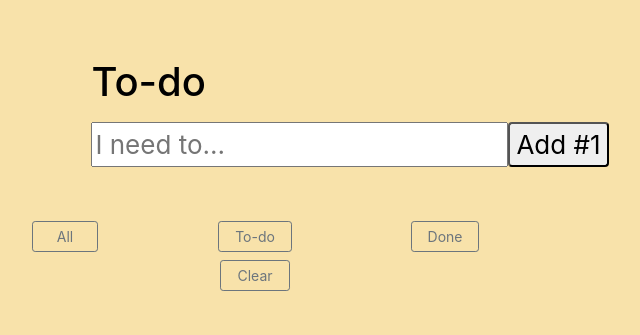
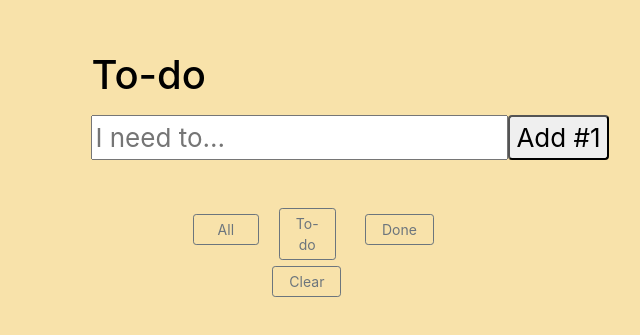
Before and after one commit to hayden-nesbit/to-do-list, a React (Create React App) app: page / in a window 1280 px wide. Shown: the part 225-560 px from the top of the page, without its empty margins (290-930 px from the left). Built offline with nearby package versions, Linux system fonts and the light colour scheme.

Commit message:
jdh updates

```diff
--- a/src/App.js
+++ b/src/App.js
@@ -28,9 +28,9 @@ class App extends React.Component {
 
         <header className="App-header">
         <ToDoApp />
-        <Views
+        {/* <Views
         updateView={this.updateView}
-      />
+      /> */}
 
         </header>
 
--- a/src/ToDoApp.js
+++ b/src/ToDoApp.js
@@ -33,6 +33,7 @@ class ToDoApp extends React.Component {
                         Add #{this.state.items.length + 1}
                     </button>
                 </form>
+                <Views />
 
             </div>
         );
```
